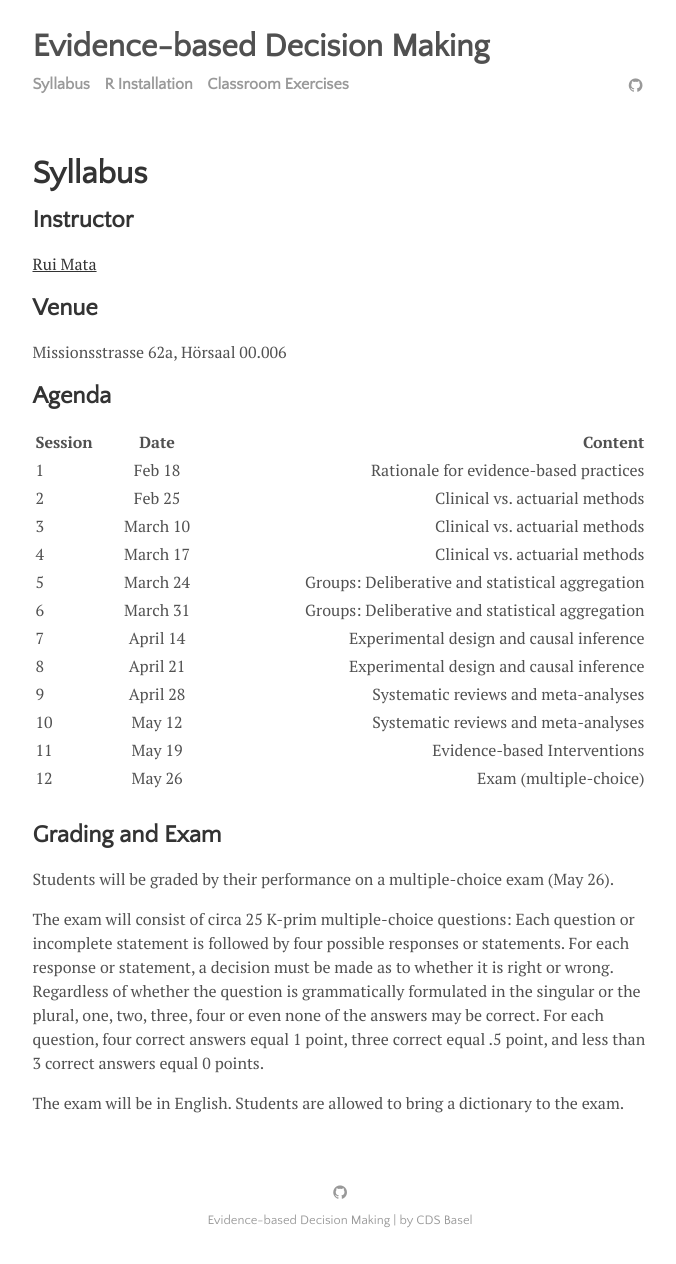
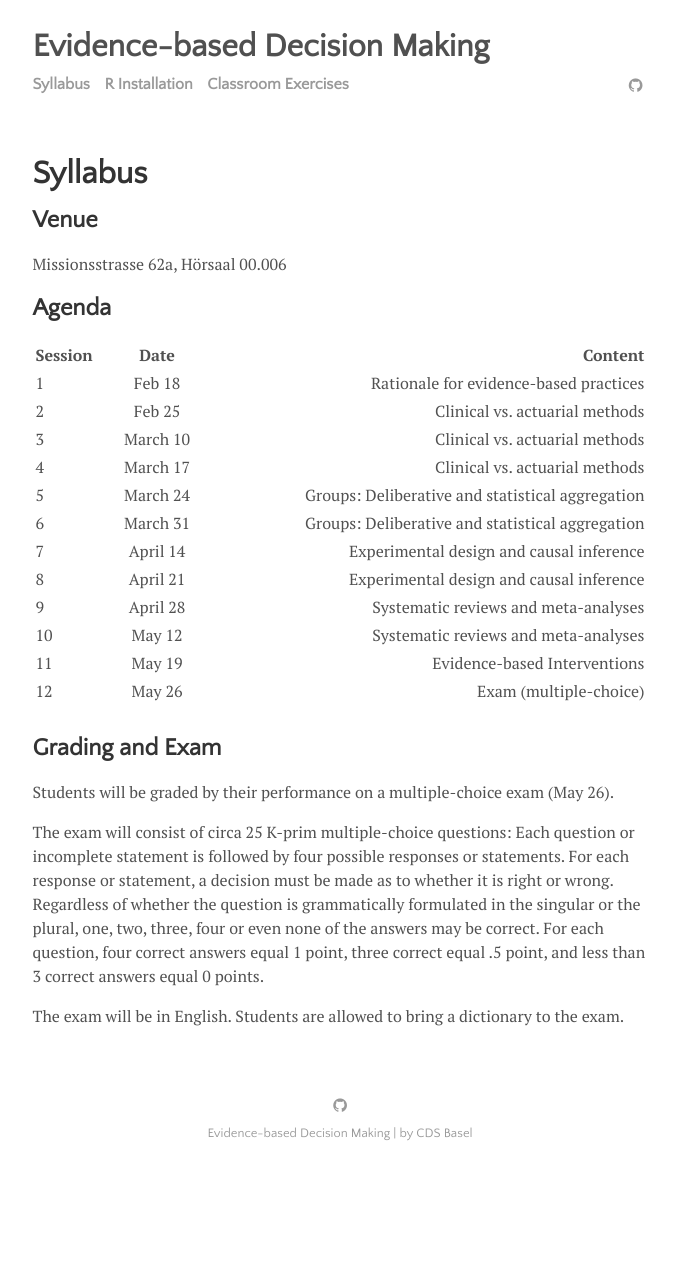
Before and after one commit to matarui/evidencebaseddm, a Jekyll site: the page built from menu/syllabus.md, in a window 1280 px wide. Shown: the whole page, without its empty margins (300-976 px from the left). Built offline with Jekyll 4.4.1, drawn with Linux system fonts in a browser that asks for light colours; after the commit the page ends 1177 px from its top, so only the background shows below that.

Commit message:
Update syllabus.md

```diff
--- a/menu/syllabus.md
+++ b/menu/syllabus.md
@@ -2,9 +2,6 @@
 layout: page
 title: Syllabus
 ---
-
-## Instructor
-[Rui Mata](https://psychologie.unibas.ch/de/personen/rui-mata/about-me/)
 
 ## Venue
 Missionsstrasse 62a, Hörsaal 00.006
```
